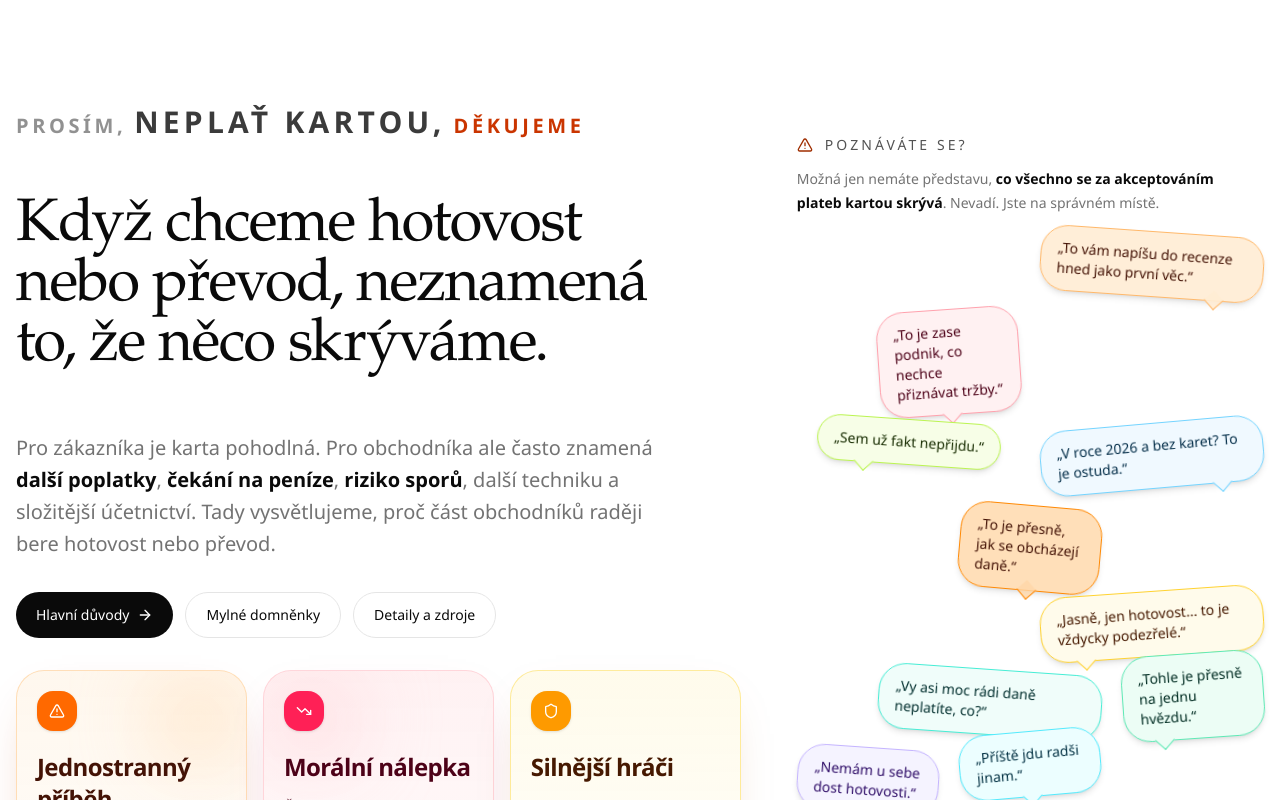
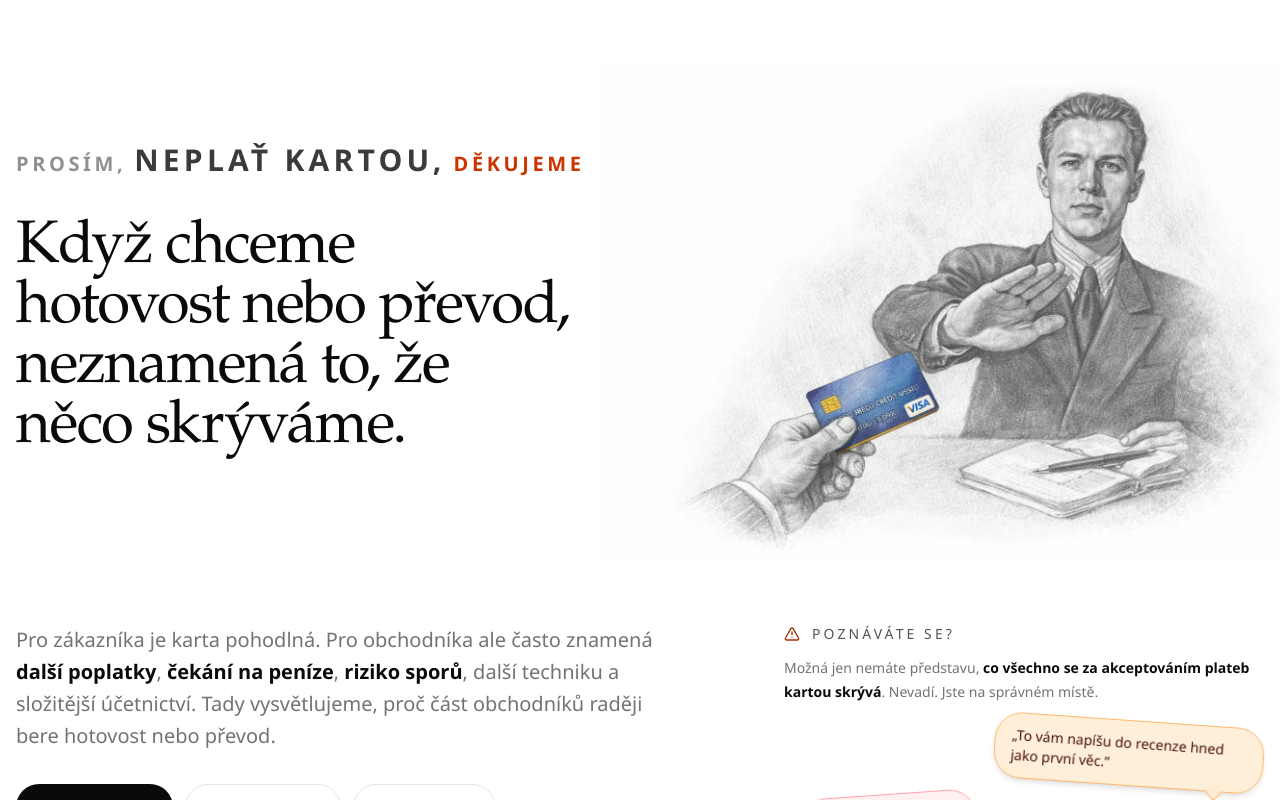
Before and after one commit to pepakriz/neplatkartoucz, a Next.js app: page / in a window 1280 px wide. Shown: the top 800 px of the page. Built offline with nearby package versions, Linux system fonts and the light colour scheme.

Commit message:
chore: content improvements

```diff
--- a/app/page.tsx
+++ b/app/page.tsx
@@ -1,4 +1,5 @@
 import Link from "next/link"
+import Image from "next/image"
 import {
   AlertTriangle,
   ArrowRight,
@@ -518,13 +519,13 @@ export default function Page() {
     <main className="relative overflow-hidden bg-background text-foreground">
       <div className="pointer-events-none absolute inset-0 -z-10 bg-[radial-gradient(circle_at_top_left,_rgba(236,72,39,0.16),_transparent_34%),radial-gradient(circle_at_85%_12%,_rgba(245,158,11,0.18),_transparent_22%),linear-gradient(180deg,_rgba(250,246,240,0.92),_rgba(255,255,255,1)_36%,_rgba(248,244,236,0.75)_100%)]" />
 
-      <section className="relative overflow-hidden border-b border-border/60 px-4 pb-16 pt-24 sm:pt-32">
+      <section className="relative overflow-hidden border-b border-border/60 px-4 pb-16 pt-10 sm:pt-14">
         <div className="pointer-events-none absolute inset-0 -z-10">
-          <div className="absolute inset-0 bg-[radial-gradient(circle_at_78%_22%,rgba(120,63,30,0.34),transparent_0,transparent_26%),radial-gradient(circle_at_88%_16%,rgba(255,210,153,0.36),transparent_0,transparent_18%),linear-gradient(90deg,rgba(255,249,242,0.96)_0%,rgba(255,249,242,0.9)_34%,rgba(255,249,242,0.62)_56%,rgba(69,36,21,0.34)_100%)]" />
+          <div className="absolute inset-0 bg-[radial-gradient(circle_at_78%_22%,rgba(120,63,30,0.22),transparent_0,transparent_26%),radial-gradient(circle_at_88%_16%,rgba(255,210,153,0.22),transparent_0,transparent_18%),linear-gradient(90deg,rgba(255,249,242,0.97)_0%,rgba(255,249,242,0.9)_34%,rgba(255,249,242,0.38)_56%,rgba(69,36,21,0.16)_100%)]" />
           <div className="absolute inset-0 bg-[linear-gradient(180deg,rgba(255,255,255,0.18)_0%,rgba(255,255,255,0)_20%,rgba(255,248,242,0.7)_100%)]" />
         </div>
-        <div className="mx-auto grid max-w-7xl gap-10 lg:grid-cols-[1.2fr_0.8fr] lg:items-center">
-          <div className="space-y-8">
+        <div className="mx-auto max-w-7xl space-y-10 lg:space-y-14">
+          <div className="grid gap-10 lg:grid-cols-2 lg:items-center lg:gap-16">
             <div>
               <p className="-mt-5 mb-9 flex flex-wrap items-end gap-x-2 gap-y-1 font-semibold uppercase sm:-mt-6 sm:mb-10">
                 <span className="text-lg tracking-[0.18em] text-foreground/45 sm:text-xl">Prosím,</span>
@@ -534,12 +535,36 @@ export default function Page() {
                 <span className="text-lg tracking-[0.18em] text-orange-700 sm:text-xl">Děkujeme</span>
               </p>
               <h1
-                className="my-12 max-w-4xl text-4xl leading-none tracking-tight text-balance sm:my-14 sm:text-5xl lg:text-6xl"
+                className="max-w-2xl text-4xl leading-none tracking-tight text-balance sm:text-5xl lg:text-6xl"
                 style={displayFont}
               >
                 Když chceme hotovost nebo převod, neznamená to, že něco skrýváme.
               </h1>
-              <p className="mt-5 max-w-2xl text-lg leading-8 text-muted-foreground sm:mt-6 sm:text-xl">
+              <div className="relative mt-8 h-[15rem] sm:h-[18rem] lg:hidden">
+                <Image
+                    src="/bg.webp"
+                  alt=""
+                  fill
+                  className="object-contain object-center mix-blend-multiply opacity-85"
+                  priority
+                />
+              </div>
+            </div>
+
+            <div className="relative hidden h-[32rem] lg:block">
+              <Image
+                  src="/bg.webp"
+                alt=""
+                fill
+                className="scale-125 object-contain object-right-center mix-blend-multiply opacity-90"
+                priority
+              />
+            </div>
+          </div>
+
+          <div className="grid gap-10 lg:grid-cols-[minmax(0,3fr)_minmax(0,2fr)] lg:items-start lg:gap-12">
+            <div className="space-y-8">
+              <p className="max-w-2xl text-lg leading-8 text-muted-foreground sm:text-xl">
                 Pro zákazníka je karta pohodlná. Pro obchodníka ale často znamená{" "}
                 <strong className="font-semibold text-foreground">další poplatky</strong>,{" "}
                 <strong className="font-semibold text-foreground">čekání na peníze</strong>,{" "}
@@ -547,7 +572,6 @@ export default function Page() {
                 techniku a složitější účetnictví. Tady vysvětlujeme, proč část obchodníků raději
                 bere hotovost nebo převod.
               </p>
-            </div>
 
               <div className="flex flex-wrap gap-3">
                 <Link
@@ -633,13 +657,13 @@ export default function Page() {
               </div>
             </div>
 
-          <div className="flex flex-col justify-end gap-5 lg:pl-4">
+            <div className="w-full lg:justify-self-end">
               <div className="space-y-3">
                 <div className="flex items-center gap-3 text-sm text-foreground/70">
                   <AlertTriangle className="size-4 text-orange-800" />
                   <span className="uppercase tracking-[0.22em]">Poznáváte se?</span>
                 </div>
-              <p className="max-w-md text-sm leading-6 text-muted-foreground">
+                <p className="text-sm leading-6 text-muted-foreground">
                   Možná jen nemáte představu,{" "}
                   <strong className="font-semibold text-foreground">
                     co všechno se za akceptováním plateb kartou skrývá
@@ -647,11 +671,11 @@ export default function Page() {
                   Nevadí. Jste na správném místě.
                 </p>
               </div>
-            <div className="grid items-start gap-4 sm:grid-cols-6 lg:gap-5">
+              <div className="mt-5 grid items-start gap-4 sm:grid-cols-6 lg:grid-cols-1 lg:gap-4">
                 {customerReactions.map(({ quote, className, tailClassName }) => (
                   <div
                     key={quote}
-                  className={`relative max-w-full rounded-[1.7rem] border px-4 py-3 text-xs leading-5 font-medium shadow-md transition-transform duration-300 ease-out will-change-transform after:absolute after:-bottom-[0.42rem] after:size-3.5 after:rotate-45 after:border-r after:border-b after:border-inherit after:bg-inherit after:content-[''] sm:max-w-[18rem] sm:text-sm ${tailClassName} ${className}`}
+                    className={`relative max-w-full rounded-[1.7rem] border px-4 py-3 text-xs leading-5 font-medium shadow-md transition-transform duration-300 ease-out will-change-transform after:absolute after:-bottom-[0.42rem] after:size-3.5 after:rotate-45 after:border-r after:border-b after:border-inherit after:bg-inherit after:content-[''] sm:max-w-[18rem] sm:text-sm lg:max-w-none ${tailClassName} ${className}`}
                   >
                     {quote}
                   </div>
@@ -665,6 +689,7 @@ export default function Page() {
                   Proč tyto zkratky často neplatí
                   <ArrowRight className="size-4" />
                 </Link>
+              </div>
             </div>
           </div>
         </div>
```
Also changed, not shown: public/bg.webp (added). Lines whose indentation alone changed are shown as unchanged.
